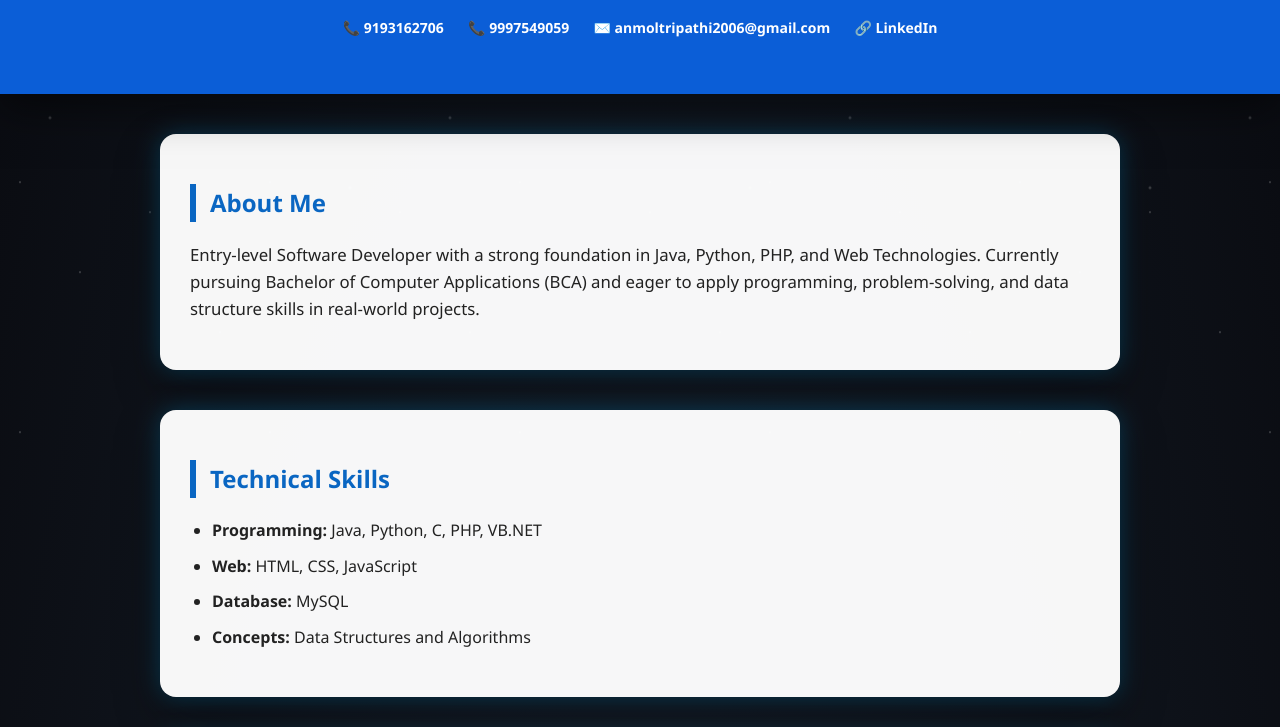
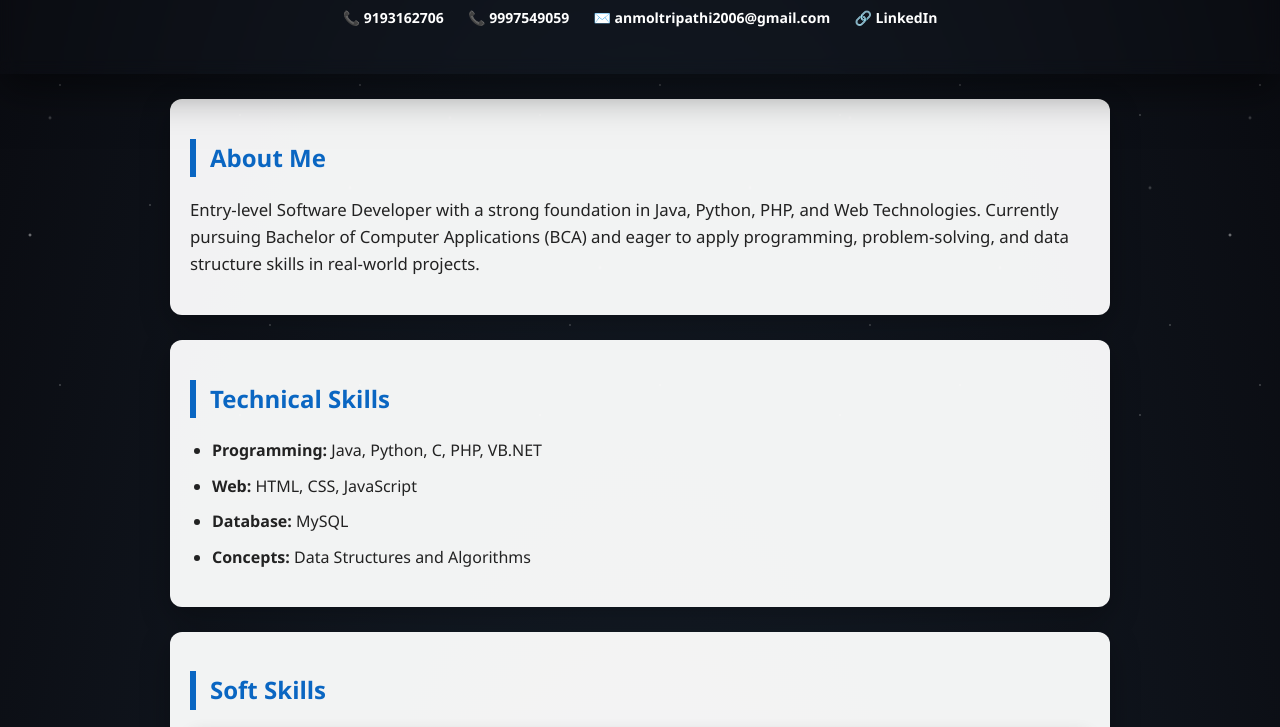
Before and after one commit to anmoltripathi2006-commits/Portfolio-, a plain HTML site: page index.html in a window 1280 px wide. Shown: the part 305-1032 px from the top of the page. Drawn offline with Linux system fonts and the light colour scheme; a script that the page names is missing.

Commit message:
Refactor body background and section styles
Updated background styles and section properties for improved layout and design.

```diff
--- a/style.css
+++ b/style.css
@@ -22,17 +22,23 @@ body::after {
     pointer-events: none;
     z-index: -1;
 }
-
 body::before {
-    background-image:
-        radial-gradient(1px 1px at 20px 30px, white, transparent),
-        radial-gradient(1px 1px at 80px 120px, white, transparent),
-        radial-gradient(1px 1px at 150px 60px, white, transparent),
-        radial-gradient(1px 1px at 220px 180px, white, transparent),
-        radial-gradient(1px 1px at 300px 90px, white, transparent);
-    background-size: 250px 250px;
-    animation: starsMove 140s linear infinite;
-    opacity: 0.6;
+  content: "";
+  position: fixed;
+  top: 0;
+  left: 0;
+  width: 100%;
+  height: 100%;
+  background-image:
+    radial-gradient(1px 1px at 20% 30%, white, transparent),
+    radial-gradient(1px 1px at 80% 40%, white, transparent),
+    radial-gradient(1px 1px at 50% 70%, white, transparent),
+    radial-gradient(2px 2px at 10% 80%, white, transparent),
+    radial-gradient(1px 1px at 90% 10%, white, transparent);
+  background-repeat: repeat;
+  background-size: 300px 300px;
+  opacity: 0.6;
+  z-index: -1;
 }
 
 body::after {
@@ -91,14 +97,13 @@ header p {
    CONTENT SECTIONS (HIGHLIGHTED)
    ========================= */
 section {
-    max-width: 900px;
-    margin: 40px auto;
-    background: rgba(255, 255, 255, 0.97);
-    padding: 30px;
-    border-radius: 16px;
-    box-shadow:
-        0 0 25px rgba(0, 180, 255, 0.25),
-        0 18px 45px rgba(0, 0, 0, 0.45);
+  background: rgba(255, 255, 255, 0.95);
+  color: #000;
+  margin: 25px auto;
+  padding: 20px;
+  border-radius: 12px;
+  max-width: 900px;
+  box-shadow: 0 10px 30px rgba(0,0,0,0.3);
 }
 
 /* ---------- HEADINGS ---------- */
@@ -170,9 +175,9 @@ footer {
     box-shadow: 0 6px 18px rgba(0, 0, 0, 0.2);
 }
 .hero {
-    background: #0b5ed7;
-    padding: 50px 20px;
-    text-align: center;
+  padding: 40px 20px;
+  text-align: center;
+  background: transparent; /* 👈 NO BLUE */
 }
 
 .profile-container {
@@ -186,7 +191,7 @@ footer {
   height: 150px;
   border-radius: 50%;
   object-fit: cover;
-  object-position: center 35%; /* 👈 moves face DOWN */
+  object-position: center 40%; /* 👈 moves face DOWN */
   border: 4px solid #ffffff;
   box-shadow: 0 0 25px rgba(255, 255, 255, 0.5);
   background-color: #000;
```
